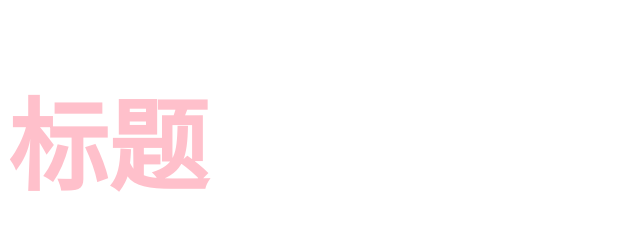
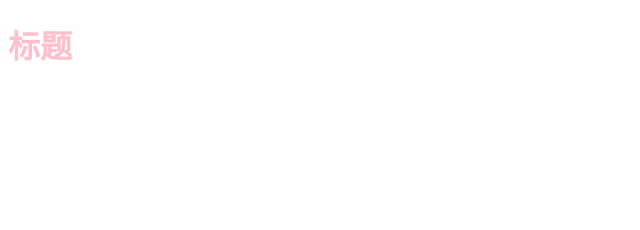
Before and after one commit to lLantianl/porject_01, a plain HTML site: page index.html in a window 1280 px wide. Shown: the whole page, without its empty margins (0-640 px from the left). Drawn offline with Linux system fonts and the light colour scheme.

Commit message:
初始化了index.html内容

```diff
--- a/index.html
+++ b/index.html
@@ -8,7 +8,7 @@
     <style>
         h1 {
             color: pink;
-            font-size: 100px;
+            /* font-size: 100px; */
         }
     </style>
 </head>
```
